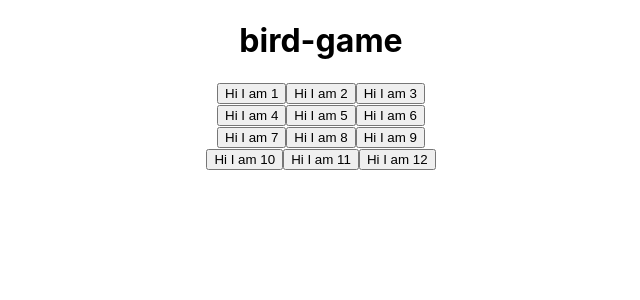
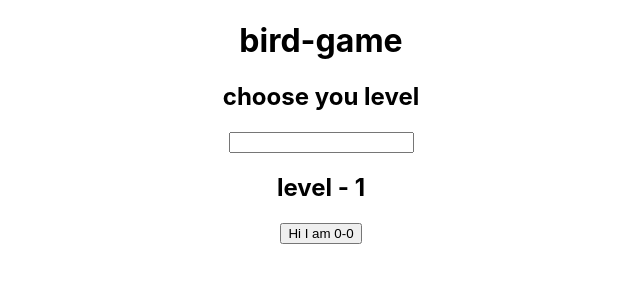
Before and after one commit to manandearth/bird-game, a React (Create React App) app: page / in a window 1280 px wide. Shown: the top 300 px of the page, without its empty margins (319-959 px from the left). Built offline with nearby package versions, Linux system fonts and the light colour scheme.

Commit message:
Add dynamic grid function

```diff
--- a/src/App.js
+++ b/src/App.js
@@ -1,11 +1,17 @@
 import "./App.css";
+import * as React from "react";
 import Matrix from "./matrix.jsx";
 
 function App() {
+  const [level, setLevel] = React.useState(1);
+
   return (
     <div className="App">
       <h1>bird-game</h1>
-      <Matrix />
+      <h2>choose you level</h2>
+      <input onChange={e => setLevel(e.target.value)} />
+      <h2>{`level - ${level}`}</h2>
+      <Matrix level={level} />
     </div>
   );
 }
--- a/src/matrix.jsx
+++ b/src/matrix.jsx
@@ -1,26 +1,42 @@
 import * as React from "react";
 
-function Matrix() {
+function Matrix(props) {
+  const { level } = props;
+  const [matrix, setMatrix] = React.useState([]);
+
+  React.useEffect(() => {
+    let grid = [];
+    for (var i = 0; i < level; i++) {
+      grid[i] = [];
+      for (var j = 0; j < level; j++) {
+        grid[i][j] = undefined;
+      }
+      console.log(typeof level);
+    }
+
+    setMatrix(grid);
+  }, [level]);
+
   const fixedMatrix = [[1, 2, 3], [4, 5, 6], [7, 8, 9], [10, 11, 12]];
 
   const [cardsFlipped, setCardsFlipped] = React.useState([]);
 
-  const handleClick = value => {
-    setCardsFlipped([...cardsFlipped, value]);
-    console.log(`I told you that I am ${value}`);
+  const handleClick = (row, column) => {
+    setCardsFlipped([...cardsFlipped, [row, column]]);
+    console.log(`I told you that I am ${row}-${column}`);
   };
 
   return (
     <div>
-      {fixedMatrix.map((row, index) => {
+      {matrix.map((row, rowIndex) => {
         return (
-          <div key={`row-${index}`}>
-            {row.map((card, index) => {
+          <div key={`row-${rowIndex}`}>
+            {row.map((column, columnIndex) => {
               return (
                 <button
-                  key={`button-${index}`}
-                  onClick={() => handleClick(card)}
-                >{`Hi I am ${card}`}</button>
+                  key={`button-${rowIndex}-${columnIndex}`}
+                  onClick={() => handleClick(rowIndex, columnIndex)}
+                >{`Hi I am ${rowIndex}-${columnIndex}`}</button>
               );
             })}
           </div>
```
